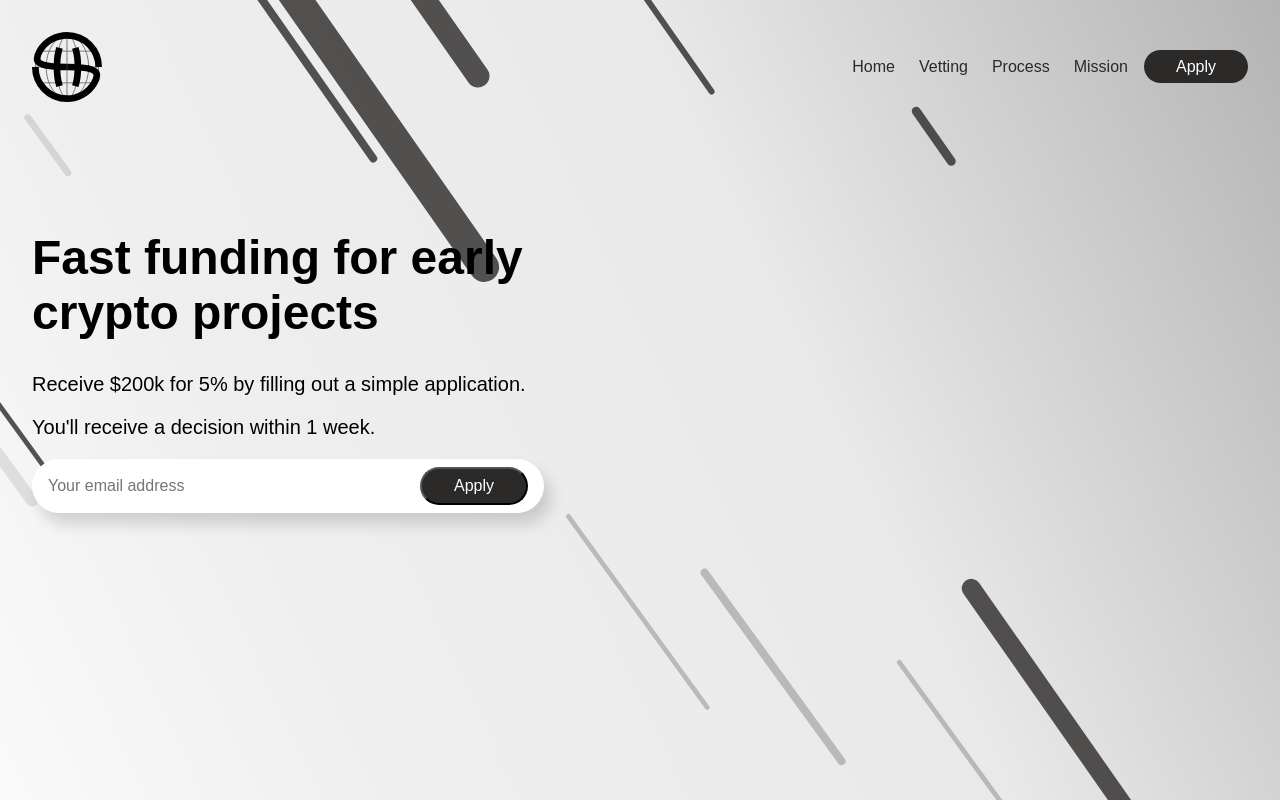
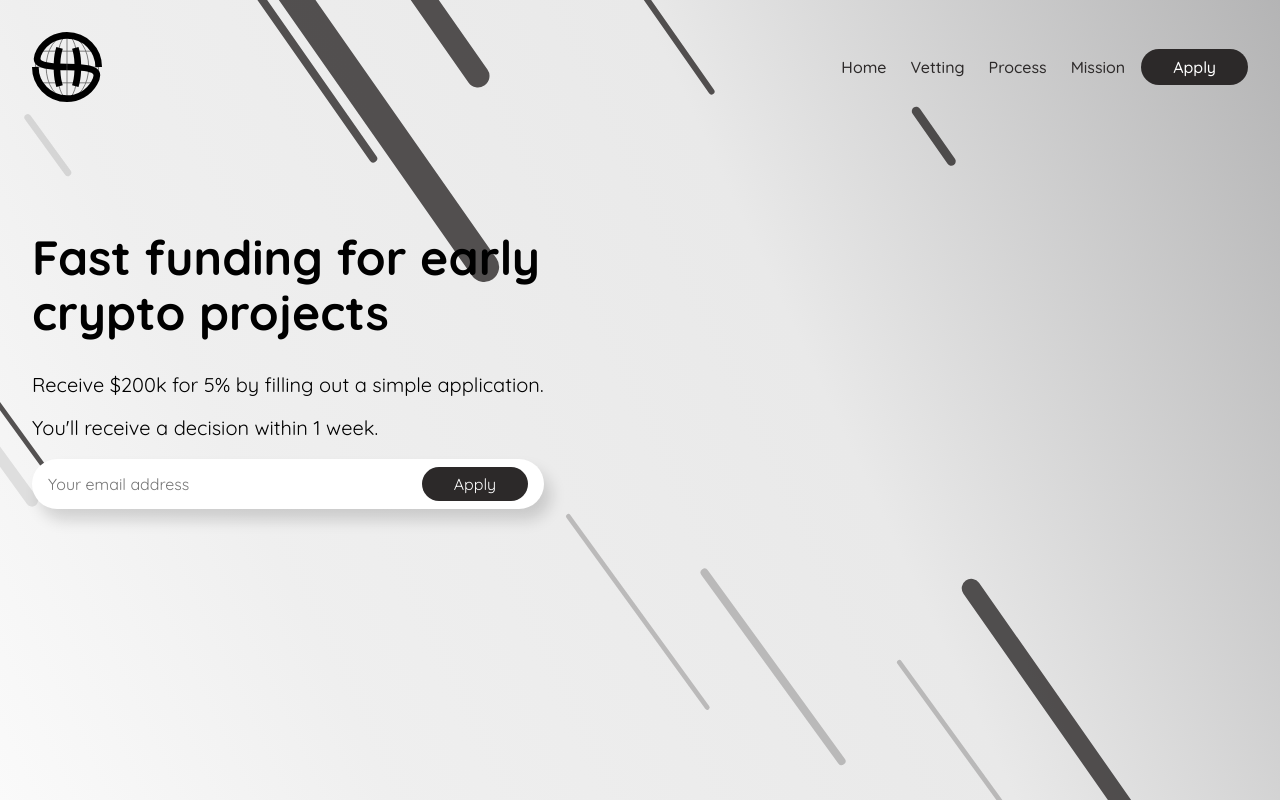
Before and after one commit to metasj/frontend, a Next.js app in the folder hs-web/: page / in a window 1280 px wide. Built offline with nearby package versions, Linux system fonts and the light colour scheme.

Commit message:
add basic form

```diff
--- /dev/null
+++ b/hs-web/hooks/api.js
@@ -0,0 +1,6 @@
+import { useMutation } from 'react-query';
+import axios from 'axios';
+
+export default function useApply() {
+  return useMutation((data) => axios.post('/api/apply', data));
+}
--- a/hs-web/pages/_app.js
+++ b/hs-web/pages/_app.js
@@ -1,8 +1,20 @@
 import '../styles/globals.css';
 import '../styles/forms.css';
+import { QueryClient, QueryClientProvider } from 'react-query';
+import React from 'react';
+import Head from 'next/head';
 
 function MyApp({ Component, pageProps }) {
-  return <Component {...pageProps} />;
+  const [queryClient] = React.useState(() => new QueryClient());
+
+  return (
+    <QueryClientProvider client={queryClient}>
+      <Head>
+        <title>hyperscale</title>
+      </Head>
+      <Component {...pageProps} />
+    </QueryClientProvider>
+  );
 }
 
 export default MyApp;
--- /dev/null
+++ b/hs-web/pages/_document.js
@@ -0,0 +1,25 @@
+import Document, { Html, Head, Main, NextScript } from 'next/document';
+
+class MyDocument extends Document {
+  render() {
+    return (
+      <Html>
+        <Head>
+          <link rel="icon" href="/favicon.ico" />
+          <link rel="preconnect" href="https://fonts.googleapis.com" />
+          <link rel="preconnect" href="https://fonts.gstatic.com" />
+          <link
+            href="https://fonts.googleapis.com/css2?family=Quicksand:wght@400;500;700&display=swap"
+            rel="stylesheet"
+          />
+        </Head>
+        <body>
+          <Main />
+          <NextScript />
+        </body>
+      </Html>
+    );
+  }
+}
+
+export default MyDocument;
--- a/hs-web/pages/api/apply.js
+++ b/hs-web/pages/api/apply.js
@@ -1,4 +1,3 @@
-
 export default function handler(req, res) {
-    res.status(200).json({ name: req.body.name })
+  res.status(200).json({ name: req.body.email });
 }
--- a/hs-web/pages/index.js
+++ b/hs-web/pages/index.js
@@ -1,20 +1,30 @@
-import Head from 'next/head';
 import Image from 'next/image';
 import styles from '../styles/Landing.module.css';
 import classNames from 'classnames';
+import { useForm } from 'react-hook-form';
+import useApply from '../hooks/api';
 
 export default function Home() {
+  const { register, handleSubmit } = useForm({});
+
+  const apply = useApply();
+
+  const onSubmit = handleSubmit((data) => {
+    const email = data.email;
+    apply.mutate({ email });
+  });
+
   return (
     <div className={classNames('min-vh-100 w-100', styles.bgHome)}>
-      <Head>
-        <title>hyperscale</title>
-        <link rel="icon" href="/favicon.ico" />
-      </Head>
-
       <div className="pa4">
         <div className="container center">
           <header className="flex justify-between items-center mb6">
-            <Image src="/logo.svg" width={70} height={70} />
+            <Image
+              alt="Hyperscale logo"
+              src="/logo.svg"
+              width={70}
+              height={70}
+            />
             <ul className="list list-clear list-inline">
               <li>
                 <a className="pa2" href="#">
@@ -50,8 +60,10 @@ export default function Home() {
               <p className="f4">
                 Receive $200k for 5% by filling out a simple application.
               </p>
-              <p className="f4">You'll receive a decision within 1 week.</p>
-              <form>
+              <p className="f4">
+                You&apos;ll receive a decision within 1 week.
+              </p>
+              <form action="/api/apply" method="post" onSubmit={onSubmit}>
                 <fieldset>
                   <div
                     className={classNames(
@@ -60,12 +72,16 @@ export default function Home() {
                     )}
                   >
                     <input
+                      {...register('email')}
                       className="w-100"
                       type="text"
                       placeholder="Your email address"
-                      name="email"
                     />
-                    <button type="submit" className="btn br-pill ph4 pv2">
+                    <button
+                      disabled={apply.isLoading}
+                      type="submit"
+                      className="btn br-pill ph4 pv2"
+                    >
                       Apply
                     </button>
                   </div>
--- a/hs-web/styles/globals.css
+++ b/hs-web/styles/globals.css
@@ -4,6 +4,9 @@
   --primary-font: 'Quicksand', sans-serif;
   --primary-color: #2c2929;
   --primary-color-light: #3f3c3c;
+
+  --gray-color: #e7e7e7;
+  --gray-color-light: #a7a7a7;
 }
 
 body {
@@ -32,8 +35,15 @@ button.btn:hover {
   background-color: var(--primary-color-light);
 }
 
+button.btn[disabled] {
+  pointer-events: none;
+  background-color: var(--gray-color);
+  color: var(--gray-color-light);
+}
+
 button.btn {
   cursor: pointer;
+  border: none;
 }
 
 .list-clear {
```
Also changed, not shown: hs-web/package.json (+7 -2 lines), hs-web/.eslintrc.json, 1 other file (tests, documents, lock files or other folders).
